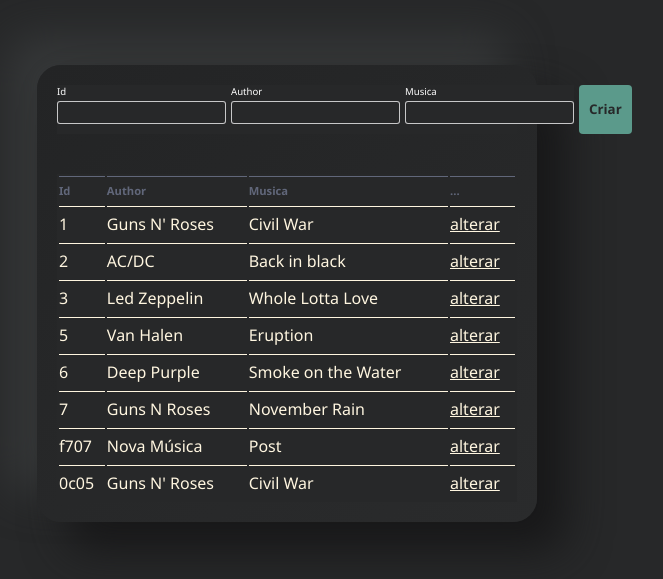
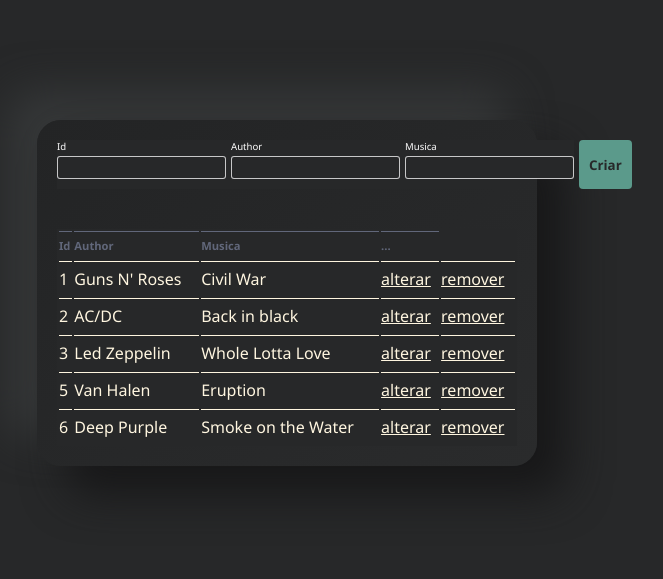
Before and after one commit to Dev-HideyukiTakahashi/angular-api, an Angular app: page / in a window 1280 px wide. Shown: the part 107-686 px from the top of the page, without its empty margins (353-1016 px from the left). Built offline with nearby package versions, Linux system fonts and the light colour scheme; data requests are answered from the project's data file.

Commit message:
feat: add delete music

```diff
--- a/src/app/app.component.html
+++ b/src/app/app.component.html
@@ -34,6 +34,8 @@
         <td> {{musica.author}}</td>
         <td> {{musica.text}}</td>
         <td> <span (click)="preencherCampos(musica)"> alterar </span> </td>
+        <!-- colocar ! no atributo, está informando que é garantido que não será um atributo undefined/null -->
+        <td> <span (click)="remover(musica.id!)"> remover </span> </td>
       </tr>
     </tbody>
   </table>
--- a/src/app/app.component.ts
+++ b/src/app/app.component.ts
@@ -65,4 +65,9 @@
     this.author = music.author;
     this.music = music.text;
   }
+
+  remover(id: number) {
+    this.musicsService.remover(id)
+      .subscribe(() => this.obterMusicas());
+  }
 }
--- a/src/app/services/musics.service.ts
+++ b/src/app/services/musics.service.ts
@@ -23,11 +23,16 @@
 
   /* POST */
   cadastrarMusica(music: Music) {
-    return this.httpClient.post<Music>(this.url, music)
+    return this.httpClient.post<Music>(this.url, music);
   }
 
   /* Put */
   editarMusica(music: Music) {
-    return this.httpClient.put<Music>(this.url + `/${music.id}`, music)
+    return this.httpClient.put<Music>(this.url + `/${music.id}`, music);
+  }
+
+  /* Delete */
+  remover(id: number) {
+    return this.httpClient.delete<void>(this.url + `/${id}`);
   }
 }
--- a/src/db/db.json
+++ b/src/db/db.json
@@ -24,21 +24,6 @@
       "id": "6",
       "author": "Deep Purple",
       "text": "Smoke on the Water"
-    },
-    {
-      "author": "Guns N Roses",
-      "text": "November Rain",
-      "id": "7"
-    },
-    {
-      "id": "f707",
-      "author": "Nova Música",
-      "text": "Post"
-    },
-    {
-      "id": "0c05",
-      "author": "Guns N' Roses",
-      "text": "Civil War"
     }
   ]
 }
```
